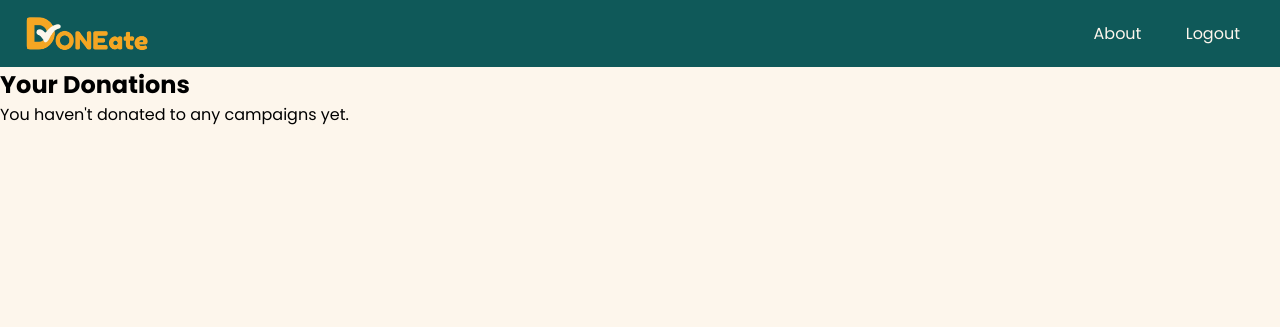
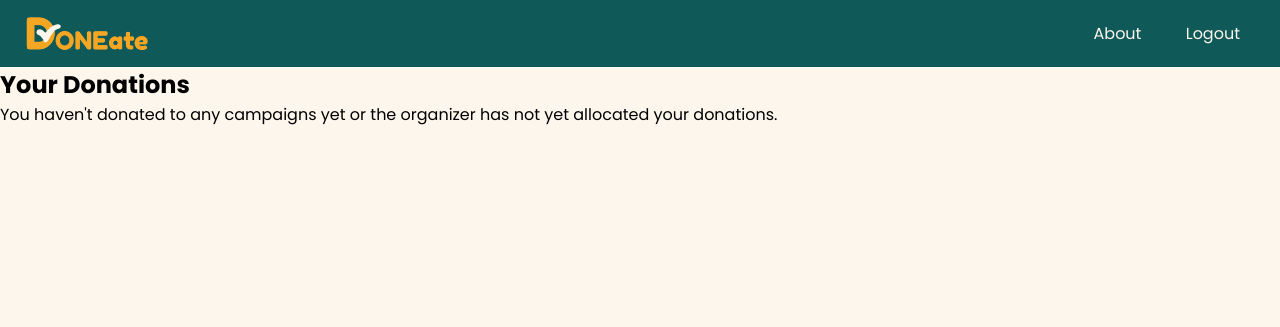
Before and after one commit to kimodri/donation-tracker, a Flask app: page /donor_track in a window 1280 px wide. Shown: the top 327 px of the page. Run offline with Flask 3, Linux system fonts and the light colour scheme.

Commit message:
Fixed feedback

```diff
--- a/app.py
+++ b/app.py
@@ -330,50 +330,32 @@ def donor_org_profile():
                            active_campaigns=active_campaigns, completed_campaigns=completed_campaigns,\
                             feedbacks=feedbacks, avg_stars=avg_stars)
 
+from collections import OrderedDict
+
 @app.route('/donor_feedback')
 def donor_feedback():
+    donor_id = session.get("donor_id")
+    if not donor_id:
+        return "Donor not logged in", 401
 
-    # get the organizers that the session[role.id] has donated, pass the list
-    donor_id = session.get("donor_id")
-
-    print(donor_id)
-    # Get all donations made by the donor
+    # All donations by donor
     donations = Donations.query.filter_by(DonorID=donor_id).all()
 
-    print(donations)
-    # Get all feedbacks the donor has already submitted
+    # OrganizerIDs that have already received feedback
+    feedbacked_organizer_ids = {
+        feedback.OrganizerID for feedback in Feedbacks.query.filter_by(DonorID=donor_id).all()
+    }
 
-    feedbacks = Feedbacks.query.filter_by(DonorID=donor_id).all()
-    print(feedbacks)
+    # Prepare an ordered dict to keep organizers in the order they were donated to
+    unique_organizers = OrderedDict()
+    for donation in donations:
+        org_id = donation.OrganizerID
+        if org_id not in feedbacked_organizer_ids and org_id not in unique_organizers:
+            unique_organizers[org_id] = donation.organizer  # Use .organizer relationship
 
-    # Get a set of OrganizerIDs that have already been feedbacked
-    feedbacked_organizer_ids = {feedback.OrganizerID for feedback in feedbacks}
-    print(f"Have already feedbacked on: {feedbacked_organizer_ids}")
+    organizers = list(unique_organizers.values())
 
-    # Filter only the donations to organizers that have NOT been feedbacked
-    donations_to_unfeedbacked_organizers = [
-        donation for donation in donations if donation.OrganizerID not in feedbacked_organizer_ids
-    ]
-
-    # Now extract unique organizer names (in order of appearance)
-    from collections import OrderedDict
-
-    organizers = list(OrderedDict.fromkeys(
-        donation for donation in donations_to_unfeedbacked_organizers
-    ))
-
-    # from taas nakuha mo yung listahan ng donations na may OrganizerID
-    unfeedbacked_organizers_id = [ i.OrganizerID for i in organizers]
-
-    # organizer_names = list(OrderedDict.fromkeys(
-    #     donation.organizer.Name for donation in donations_to_unfeedbacked_organizers
-    # ))
-
-    print(donor_id)
-    print(organizers)
-    print(f'unfeedbacked organizers id {unfeedbacked_organizers_id}')
-
-    return render_template('donor_feedback.html', role = session.get('role'), organizers = organizers)
+    return render_template('donor_feedback.html', role=session.get('role'), organizers=organizers)
 
     # return render_template('donor_feedback.html', role = session.get('role'), organizers = organizer_names)
 
--- a/templates/donor_org_profile.html
+++ b/templates/donor_org_profile.html
@@ -59,7 +59,7 @@
                             {% for completed_campaign in completed_campaigns %}
                             <div class="campaign-card-organizer-view">
                                 <div class="campaign-info">
-                                    <h4>completed_campaign.Name</h4>
+                                    <h4>completed_campaign.Name.title()</h4>
                                     <span class="status completed">Completed</span>
                                     <a href="{{url_for('campaign', campaign_id = completed_campaign.CampaignID)}}" class="campaign-link">View Campaign &#8594</a>
                                 </div>
--- a/templates/donor_track.html
+++ b/templates/donor_track.html
@@ -17,7 +17,7 @@
         </ul>
     {% endfor %}
 {% else %}
-    <p>You haven't donated to any campaigns yet.</p>
+    <p>You haven't donated to any campaigns yet or the organizer has not yet allocated your donations.</p>
 {% endif %}
 
 {% endblock %}
```
Also changed, not shown: instance/db.sqlite.
